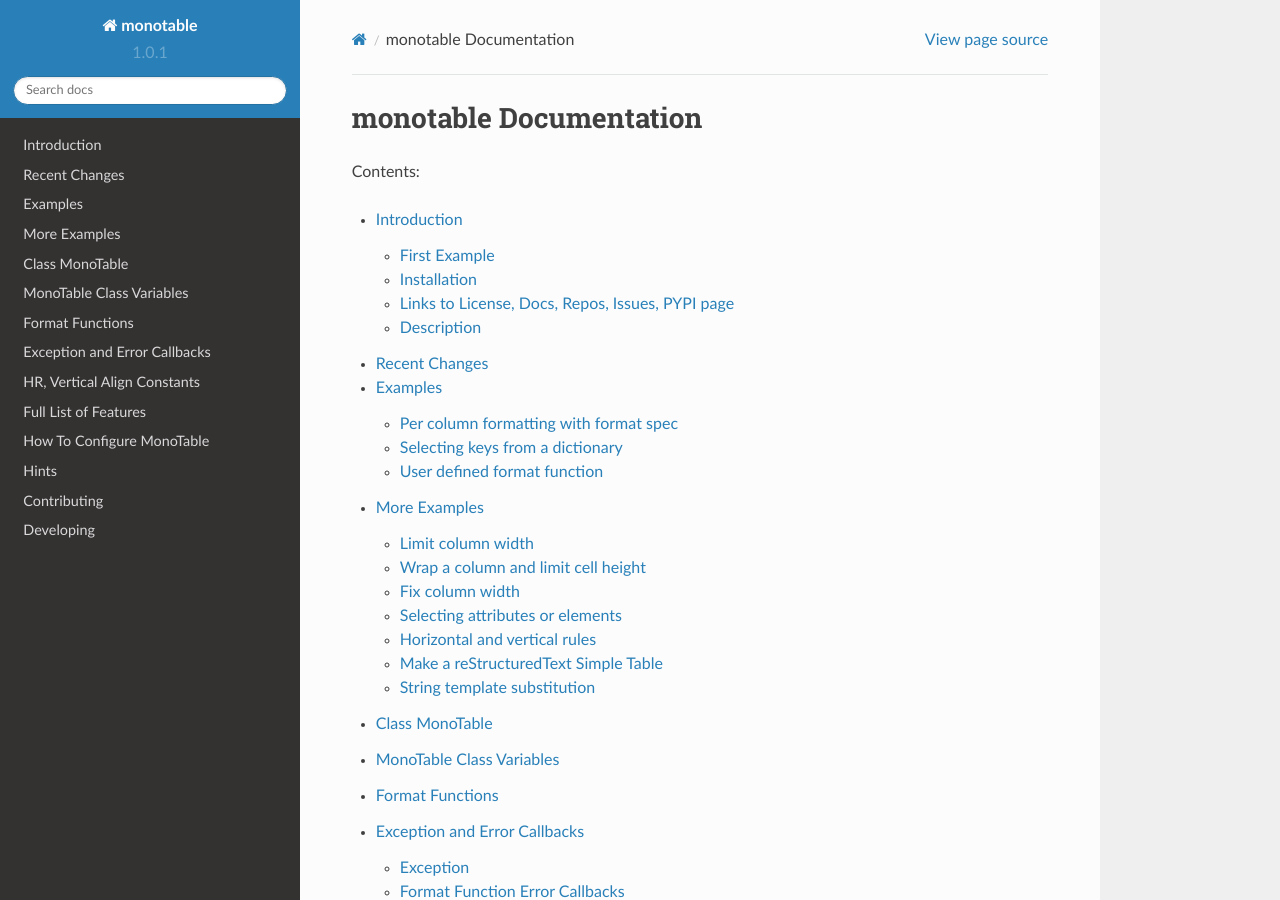
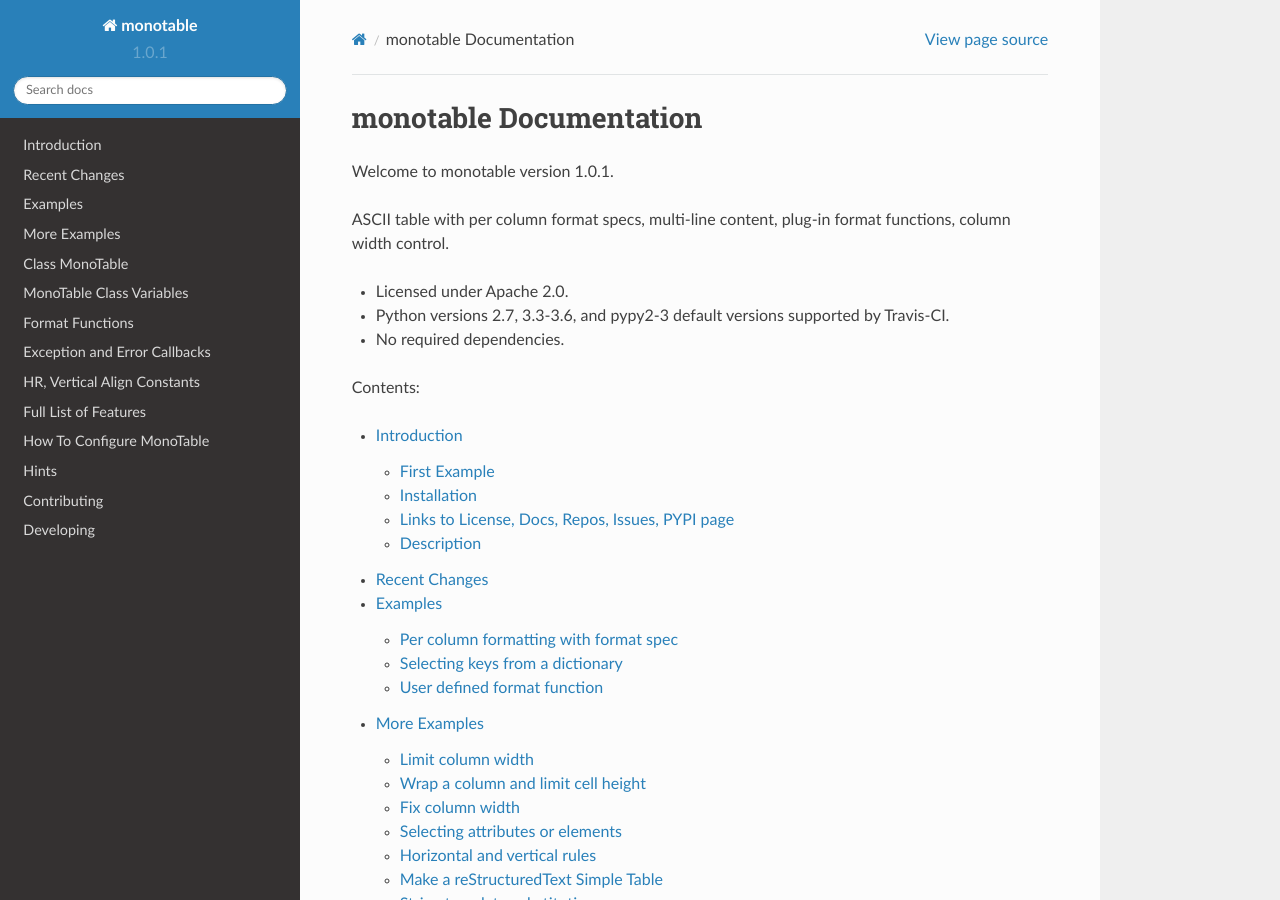
Before and after one commit to tmarktaylor/monotable, a Sphinx documentation site: the page built from doc/index.rst, in a window 1280 px wide and 900 px high. Built offline with Sphinx 7.4.7 and the Read the Docs theme 2.0.0, drawn with Linux system fonts in a browser that asks for light colours.

Commit message:
Docs updates, Remove badges from Sphinx docs. - Add Welcome/version/dependency text to start page of Sphinx docs. - Add check for version string on README.rst to test suite. - Reorder links in README.md - Remove badges from start page of Sphinx docs.    badges are prepended to long_description by new code in setup.py.

```diff
--- a/doc/index.rst
+++ b/doc/index.rst
@@ -5,6 +5,16 @@
 
 monotable Documentation
 =======================
+
+Welcome to monotable version 1.0.1.
+
+ASCII table with per column format specs, multi-line content,
+plug-in format functions, column width control.
+
+- Licensed under Apache 2.0.
+- Python versions 2.7, 3.3-3.6, and pypy2-3
+  default versions supported by Travis-CI.
+- No required dependencies.
 
 Contents:
 
```
Also changed, not shown: README.md (+0 -2 lines), README.rst (+2 -16 lines), doc/contributing.rst (+5 -2 lines), setup.py (+31 -2 lines), 1 other file.
